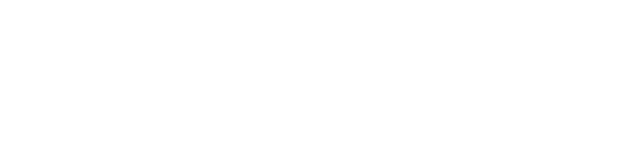
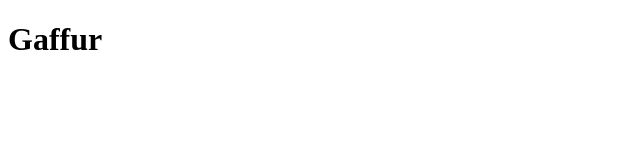
Before and after one commit to Gaffuribragimov/a, a plain HTML site: page index.html in a window 1280 px wide. Shown: the whole page, without its empty margins (0-640 px from the left). Drawn offline with Linux system fonts and the light colour scheme.

Commit message:
add new file index.html

```diff
--- a/index.html
+++ b/index.html
@@ -7,7 +7,7 @@
     <title>Document</title>
 </head>
 <body>
-
+<h1>Gaffur</h1>
 
 </body>
 </html>
```
